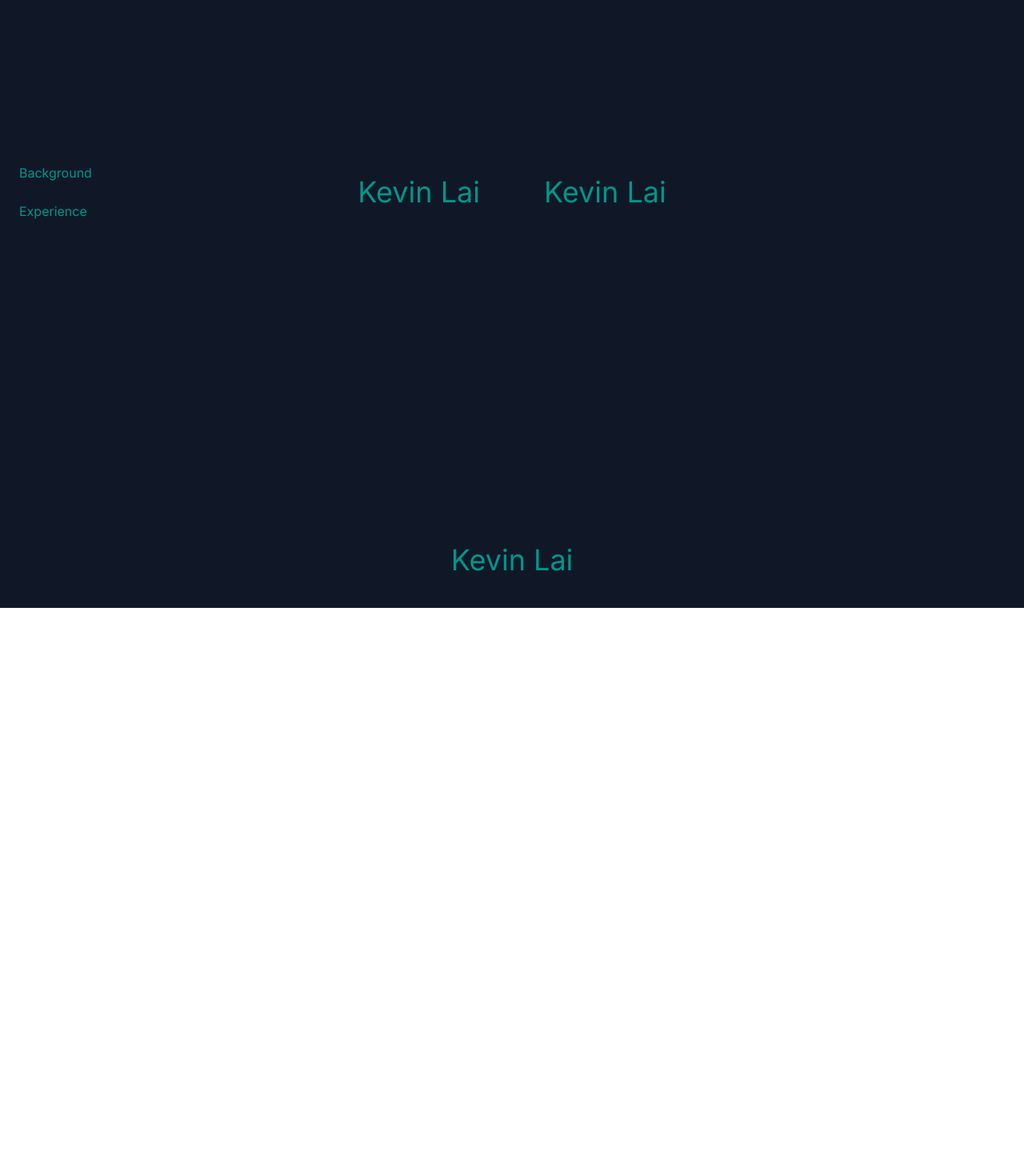
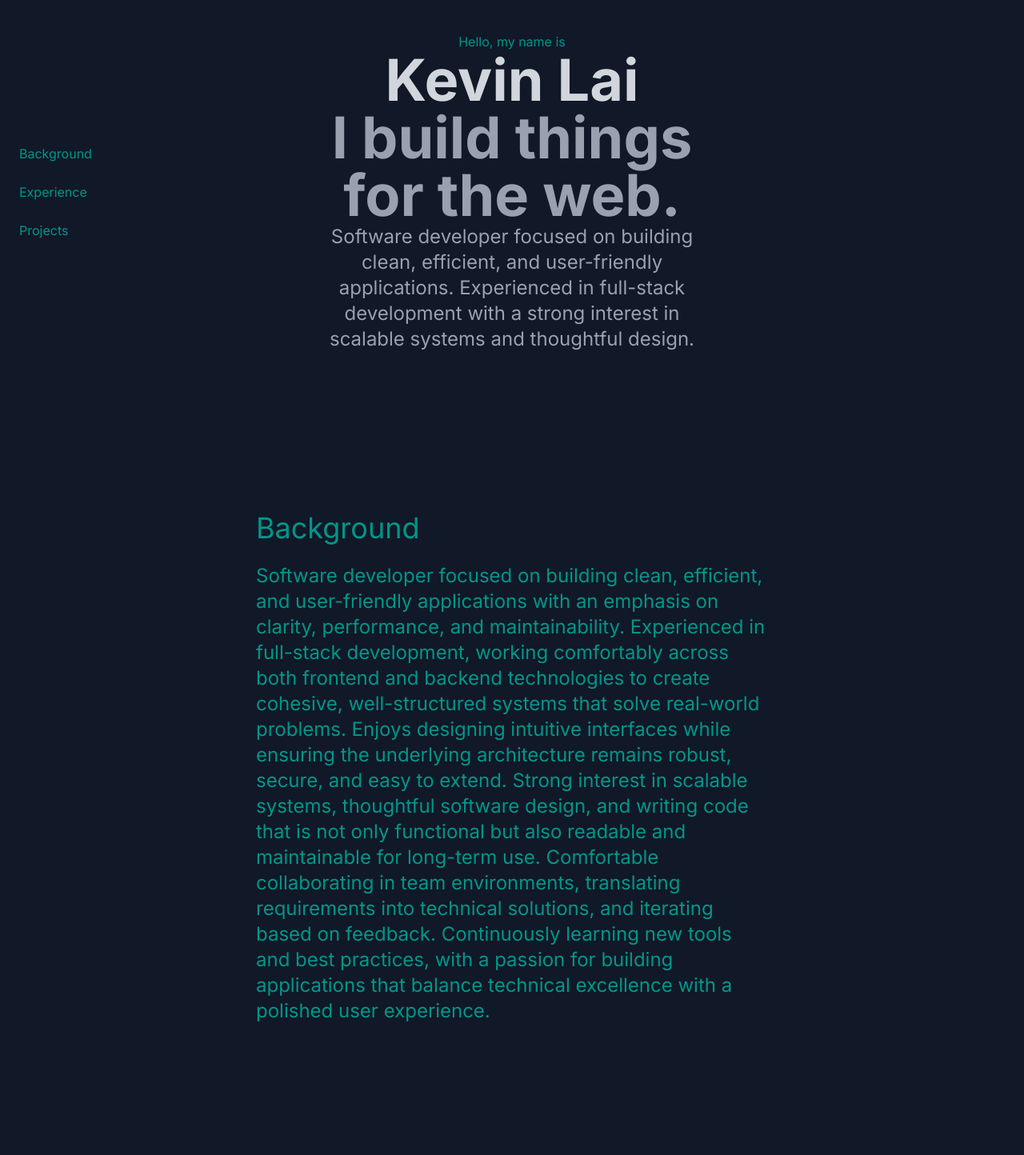
Before and after one commit to Dmitry-Oyawale/react-portfolio, a Next.js app: page / in a window 1280 px wide. Shown: the part 160-1604 px from the top of the page at 80% size. Before the commit the page ends 920 px from the top, so only its background shows below. Built offline with nearby package versions, Linux system fonts and the light colour scheme.

Commit message:
experience, background, projects page

```diff
--- a/pages/index.js
+++ b/pages/index.js
@@ -11,9 +11,7 @@ export default function Home() {
             <meta name="description" content="Generated by crea" />
             <link rel="icon" href="/favicon.ico" />
         </Head>
-        {/* Intro */}
-        <main className="bg-gray-900 text-teal-600 min-h-screen">
-            {/* Intro */}
+        <main className="text-teal-600 min-h-screen">
             <nav className="w-48 fixed left-0 top-0 h-screen px-6 py-10 flex flex-col justify-center gap-6">
                 <a href="#background">
                     Background
@@ -21,31 +19,78 @@ export default function Home() {
                 <a href="#experience">
                     Experience
                 </a>
+                <a href="#experience">
+                    Projects
+                </a>
             </nav>
             {/* Intro */}
-            <section className="min-h-screen flex justify-center items-center">
-                <div className="text-center p-10">
-                    <h1 className="text-4xl font-">
+            <section className="min-h-screen px-100 flex flex-col justify-center items-center">
+                <div className="text-center">
+                    <h5>
+                        Hello, my name is
+                    </h5>
+                </div>
+                <div className="text-center font-bold text-gray-300">
+                    <h1 className="text-7xl">
                         Kevin Lai
                     </h1>
                 </div>
-                <div className="text-center p-10">
-                    <h2 className="text-4xl font-">
-                        Kevin Lai
-                    </h2>
+                <div className="text-center font-bold text-gray-400">
+                    <h1 className="text-7xl">
+                        I build things for the web.
+                    </h1>
+                </div>
+                <div className="text-center text-gray-400">
+                    <h1 className="text-2xl">
+                        Software developer focused on building clean, efficient, and user-friendly applications. Experienced in full-stack development with a strong interest in scalable systems and thoughtful design.
+                    </h1>
                 </div>
             </section>
             {/* Background */}
-            <section id="background">
+            <section id="background" className="min-h-screen">
+                <div className=" px-80">
+                    <h1 className="text-4xl">
+                        Background
+                    </h1>
+                    <br></br>
+                    <h1 className="text-2xl">
+                        Software developer focused on building clean, efficient, and user-friendly applications with an emphasis on clarity, performance, and maintainability. Experienced in full-stack development, working comfortably across both frontend and backend technologies to create cohesive, well-structured systems that solve real-world problems. Enjoys designing intuitive interfaces while ensuring the underlying architecture remains robust, secure, and easy to extend.
+
+                        Strong interest in scalable systems, thoughtful software design, and writing code that is not only functional but also readable and maintainable for long-term use. Comfortable collaborating in team environments, translating requirements into technical solutions, and iterating based on feedback. Continuously learning new tools and best practices, with a passion for building applications that balance technical excellence with a polished user experience.
+                    </h1>
+                </div>
             </section>
             {/* Experience */}
-                <div className="text-center p-10">
-                    <h1 className="text-teal-600 text-4xl font-">
-                        Kevin Lai
+            <section id="experience" className="min-h-screen">
+                <div className="px-80">
+                    <h1 className="text-4xl">
+                        Experience
                     </h1>
                 </div>
-            <section id="experience">
-
+            </section>
+            {/* Projects */}
+            <section id="projects">
+                <h1 className="px-80 text-4xl">
+                        Projects
+                </h1>
+                <div className="px-80 site-container">
+                    <h1 className="text-4xl">
+                        Yelp Database app
+                    </h1>
+                    <br></br>
+                    <h1 className="text-2xl">
+                        Designed and implemented a scalable PostgreSQL database system to ingest and query over 100K Yelp records, automating normalization of large JSON datasets into a well-indexed relational schema using Python and SQLAlchemy. Built a JavaFX desktop application with JDBC to support interactive querying, visualization, and reporting of restaurant and user insights.
+                    </h1>
+                </div>
+                <div className="px-80 site-container">
+                    <h1 className="text-4xl">
+                        Background
+                    </h1>
+                    <br></br>
+                    <h1 className="text-2xl">
+                        Software developer focused on building clean, efficient, and user-friendly applications with an emphasis on clarity, performance, and maintainability. Experienced in full-stack development, working comfortably across both frontend and backend technologies to create cohesive, well-structured systems that solve real-world problems. Enjoys designing intuitive interfaces while ensuring the underlying architecture remains robust, secure, and easy to extend.
+                    </h1>
+                </div>
             </section>
         </main>
     </div>
--- a/styles/globals.css
+++ b/styles/globals.css
@@ -4,6 +4,7 @@ html,
 body {
   padding: 0;
   margin: 0;
+  background: #111827;
   font-family: -apple-system, BlinkMacSystemFont, Segoe UI, Roboto, Oxygen,
     Ubuntu, Cantarell, Fira Sans, Droid Sans, Helvetica Neue, sans-serif;
 }
@@ -20,3 +21,16 @@ a {
 html {
     scroll-behavior: smooth;
 }
+
+
+.site-container {
+    width: 90%;
+    max-width: 800px;
+    margin-left: auto;
+    margin-right: auto;
+    margin-top: 30px;
+    margin-bottom: 30;
+    padding: 20px;
+    border: 1px solid #ccc;
+    background-color: bg-gray-900;
+}
```
